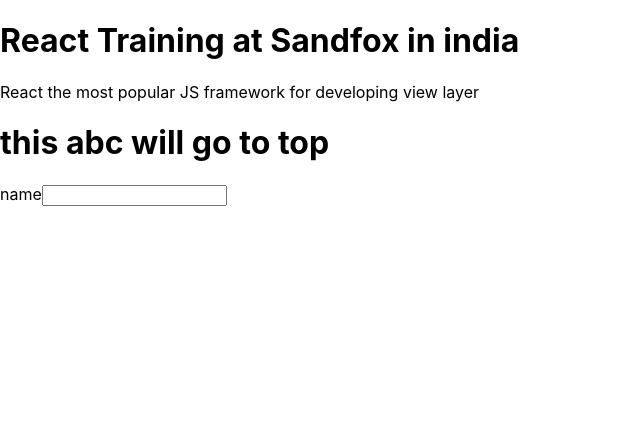
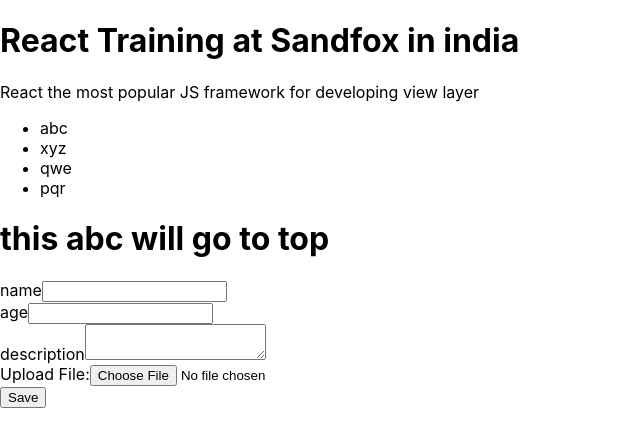
Before and after one commit to AbhiCoder11/mern-ui, a React (Create React App) app: page / in a window 1280 px wide. Shown: the top 446 px of the page, without its empty margins (0-640 px from the left). Built offline with nearby package versions, Linux system fonts and the light colour scheme.

Commit message:
Forms,list and key concept

```diff
--- a/package.json
+++ b/package.json
@@ -3,6 +3,7 @@
   "version": "0.1.0",
   "private": true,
   "dependencies": {
+    "bootstrap": "^4.1.3",
     "react": "^16.6.3",
     "react-dom": "^16.6.3",
     "react-scripts": "2.1.1"
--- a/src/App.js
+++ b/src/App.js
@@ -19,6 +19,8 @@
     this.getInfo = this.getInfo.bind(this);
     console.log('constructor called');
   }
+
+
 
   componentDidMount(){
     console.log('didmount called');
--- a/src/components/Header.js
+++ b/src/components/Header.js
@@ -1,17 +1,44 @@
 import React,{Component} from 'react';
 
 class Header extends Component{
-    componentWillReceiveProps(prev,next){
-        console.log(prev,next);
-      }
+    constructor(){
+        super();
+        this.state={
+            testArr:[
+                {
+                    id:1,
+                    name:'abc'
+                },
+                {
+                    id:2,
+                    name:'xyz'
+                },
+                {
+                    id:3,
+                    name:'qwe'
+                },
+                {
+                    id:4,
+                    name:'pqr'
+                }
+            ]
+        }
+    }
+    getList(){
+        return this.state.testArr.map(item => <li key={item.id}>{item.name}</li>)
+    }
     render(){
         console.log(this.props);
         let myProp = this.props;
+        const {testArr} = this.state //ES6 desctruct const testArr = this.state.testarr
         //myProp.country = 'abc';
         return(
             <div>
                 <h1>React Training at Sandfox in {myProp.country}</h1>
                 <p>React the most popular JS framework for developing view layer</p>
+                <ul>
+                   {this.getList()}
+                </ul>
             </div>
         );
     }
--- a/src/components/NewPage.js
+++ b/src/components/NewPage.js
@@ -8,8 +8,11 @@
         this.state= {
           name:'',
           age:'',
+          description:'',
+          file:'',
         }
     this.handleName = this.handleName.bind(this);
+    this.getFormData = this.getFormData.bind(this);
     }
 
     handleName(e){
@@ -17,21 +20,44 @@
             console.log(this.state.name)
         });
     }
+    handleAge(e){
+      this.setState({age:e.target.value});
+    }
 
+    handleDescription(e){
+      this.setState({description:e.target.value});
+    }
+    uploadFile(e){
+        console.log(e.target.files[0]);
+        //this.setState({file:e.target.files[0]})
+        var formData = new FormData();
+        var forAPi = formData.append('file',e.target.files[0]);
+        console.log(forAPi);
+    }
 
-// render is simply a function is a container that hold attributes of our markup(html)
+    getFormData(e){
+        console.log('got form dta');
+        console.log(this.state);
+        e.preventDefault();
+    }
+
     render(){
-        console.log('render of newpage');
+    console.log(this.props);
 
-        console.log(this.props);
-
-              // render handles all markup(html) /tags inside return
       return(
           <div>
           <h1>this {this.props.name} will go to top</h1>
-          <form>
+          <form onSubmit = {this.getFormData}>
               name
-              <input type="text" value ={this.state.name} onChange={this.handleName} />
+              <input type="text" value ={this.state.name} onChange={this.handleName} /><br></br>
+              age
+              <input type="text" value ={this.state.age} onChange={this.handleAge.bind(this)} /><br></br>
+              description
+              <textarea value={this.state.description} onChange= {this.handleDescription.bind(this)}></textarea><br></br>
+              Upload File:
+              <input type="file" value ={this.state.file} onChange={this.uploadFile} /><br></br>
+              <button onClick= {this.getFormData}>Save</button>
+
           </form>
           </div>
       )
```
Also changed, not shown: 2 other files (tests, documents, lock files or other folders).
